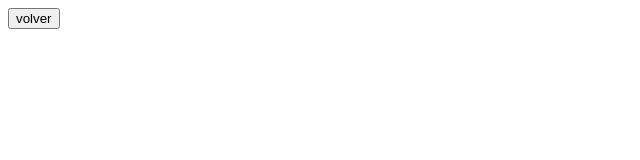
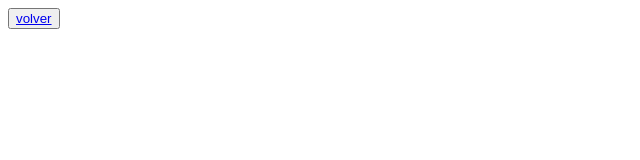
Before and after one commit to kiritozom/Portafolio, a plain HTML site: page pagina1.html in a window 1280 px wide. Shown: the full height of the page, 0-640 px from the left. Drawn offline with Linux system fonts and the light colour scheme.

Commit message:
Update pagina1.html

```diff
--- a/pagina1.html
+++ b/pagina1.html
@@ -6,6 +6,6 @@
     <title>pagina1</title>
 </head>
 <body>
-    <button>volver</button>
+    <button><a href="index.html">volver</a></button>
 </body>
 </html>
```
